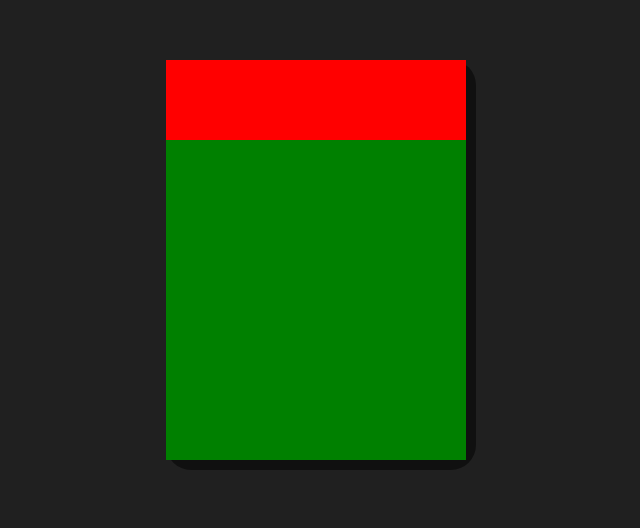
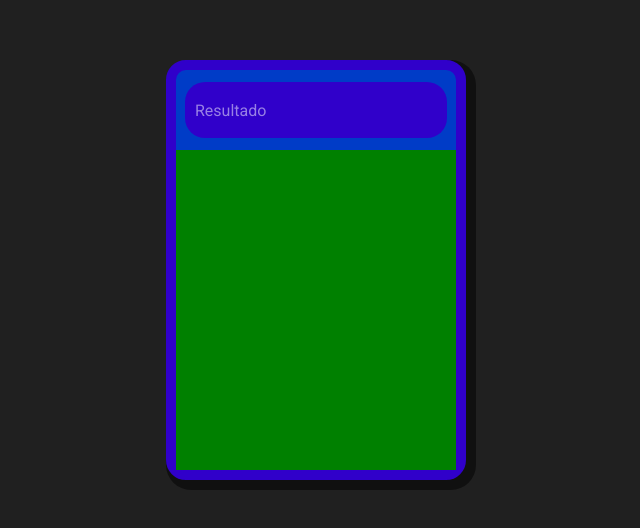
Before and after one commit to DanAlvez/calc.js, a plain HTML site: page index.html in a window 1280 px wide. Shown: the part 140-668 px from the top of the page, without its empty margins (324-964 px from the left). Drawn offline with Linux system fonts and the light colour scheme.

Commit message:
Create "res"
i created "res"

```diff
--- a/assets/css/style.less
+++ b/assets/css/style.less
@@ -30,16 +30,31 @@ body {
     height: 100%;
 
     .calculator {
-      min-width: 100%;
-      min-height: 100%;
+      min-width: 90%;
+      min-height: 90%;
       background-color: @--primary-color;
+      border: 1rem solid @--secondary-color;
       border-radius: 2rem;
       box-shadow: 5px 5px 0px 5px rgba(0, 0, 0, 0.5);
 
       .res {
-        background-color: red;
         max-width: 100%;
         height: 20%;
+        display: flex;
+        justify-content: center;
+        align-items: center;
+
+        p {
+          width: 90%;
+          height: 70%;
+          background-color: @--secondary-color;
+          border-radius: 2rem;
+          display: flex;
+          align-items: center;
+          padding: 0 0 0 1rem;
+          color: rgba(255, 255, 255, 0.5);
+          font-size: @--text-size;
+        }
       }
 
       .btns {
--- a/index.html
+++ b/index.html
@@ -16,7 +16,9 @@
 
     <main>
       <div class="calculator">
-        <div class="res"></div>
+        <div class="res">
+          <p>Resultado</p>
+        </div>
         <div class="btns"></div>
       </div>
     </main>
```
